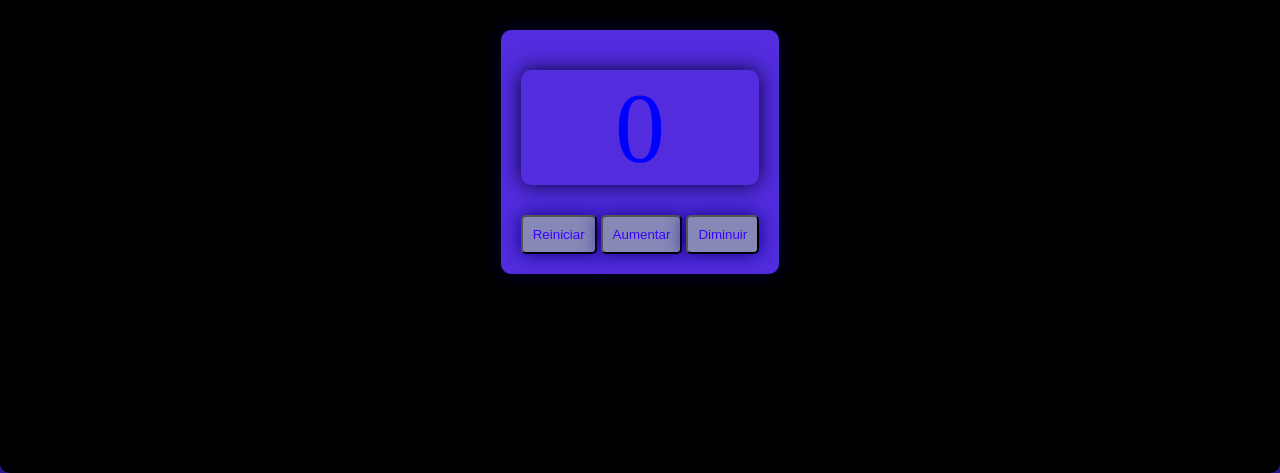
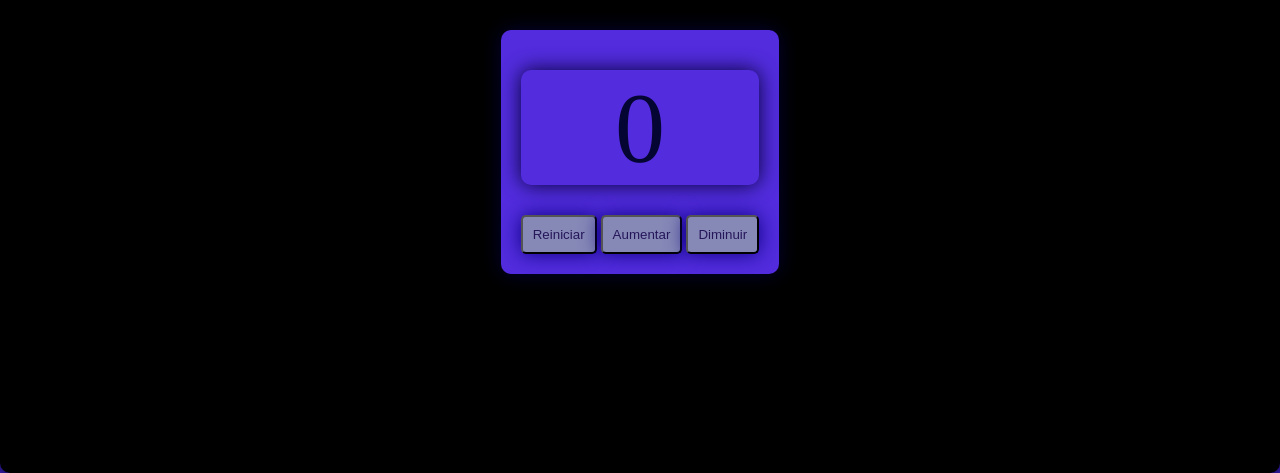
Before and after one commit to vzanna-l/contador2, a plain HTML site: page index.html in a window 1280 px wide. Shown: the part 327-800 px from the top of the page. Drawn offline with Linux system fonts and the light colour scheme.

Commit message:
Update style.css

```diff
--- a/style.css
+++ b/style.css
@@ -16,7 +16,7 @@ h1{
 
 }
 p{
-    color: blue;
+    color: rgb(5, 5, 51);
     font-size: 100px;
     text-align: center;
     margin: 20px 0;
@@ -24,7 +24,7 @@ p{
 
 }
 button{
-    color: rgb(55, 0, 255);
+    color: rgb(37, 22, 90);
     background-color: rgb(134, 137, 182);
     box-shadow: 0 0 20px rgb(13, 0, 128);
     margin-top: 10px;
@@ -34,11 +34,8 @@ button{
 section{
     background-color: rgba(255,  255, blue, 20%);
     padding: 20px;
-
     flex-direction: column;
     align-items: center;
-
-
 }
 body{
    border: 10px solid;
```
